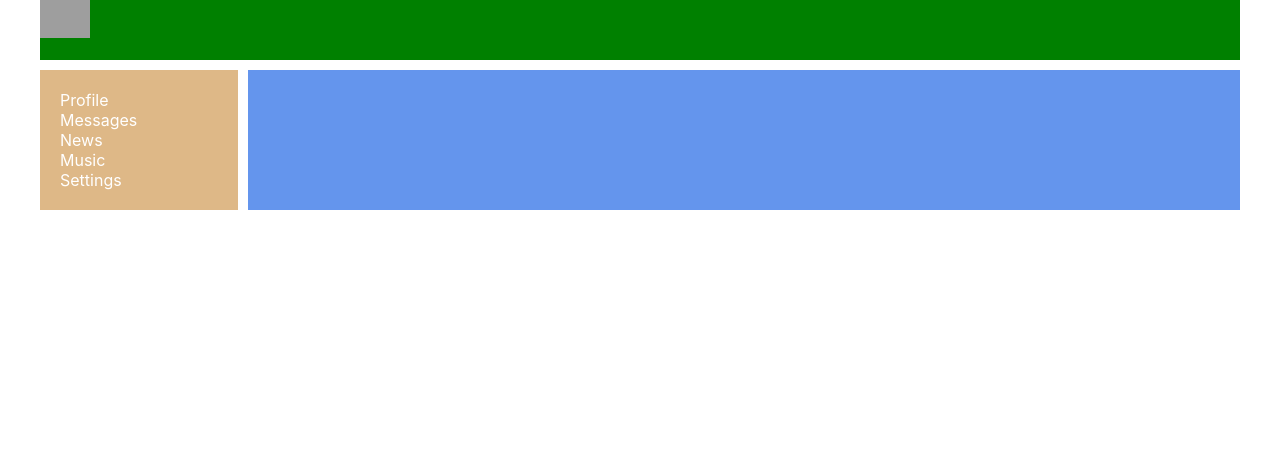
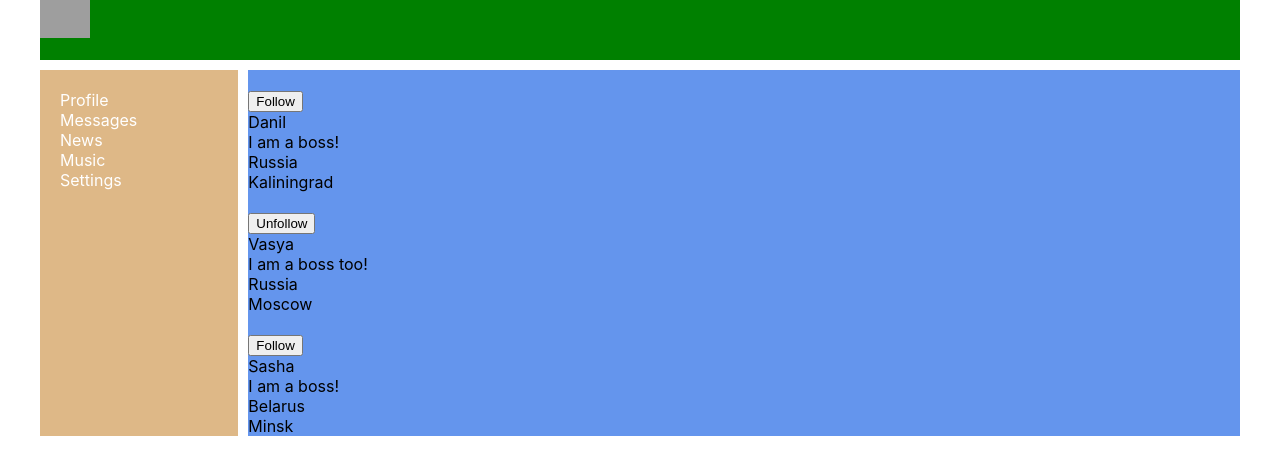
Before and after one commit to Vegeleee/react-social-network, a React (Create React App) app: page /users in a window 1280 px wide. Shown: the top 474 px of the page. Built offline with nearby package versions, Linux system fonts and the light colour scheme; grey boxes are pictures that could not be loaded.

Commit message:
usersPage

```diff
--- a/src/App.js
+++ b/src/App.js
@@ -9,8 +9,9 @@ import Music from './components/Music/Music';
 import Settings from './components/Settings/Settings';
 import {Route} from 'react-router-dom';
 import DialogsContainer from './components/Dialogs/DialogsContainer';
+import UsersContainer from './components/Users/UsersContainer';
 
-const App = (props) => {
+const App = () => {
 	return (
 		<div className='app-wrapper'>
 			<Header />
@@ -22,6 +23,9 @@ const App = (props) => {
 				<Route path='/dialogs'
 					render={() => <DialogsContainer />} />
 
+				<Route path='/users'
+					render={() => <UsersContainer />} />
+
 				<Route path='/news' component={News} />
 				<Route path='/music' component={Music} />
 				<Route path='/settings' component={Settings} />
--- /dev/null
+++ b/src/components/Users/Users.jsx
@@ -0,0 +1,37 @@
+import React from 'react';
+
+const Users = ({users, follow, unfollow}) => {
+	return (
+		<div>
+			{
+				users.map(u =>
+					<div key={u.id}>
+						<div>
+							<div>
+								<img />
+							</div>
+							<div>
+								{
+									u.followed ?
+										<button onClick={() => unfollow(u.id)}>Unfollow</button> :
+										<button onClick={() => follow(u.id)}>Follow</button>
+								}
+							</div>
+						</div>
+						<div>
+							<div>{u.fullName}</div>
+							<div>{u.status}</div>
+						</div>
+						<div>
+							<div>{u.location.country}</div>
+							<div>{u.location.city}</div>
+						</div>
+					</div>
+
+				)
+			}
+		</div>
+	);
+};
+
+export default Users;
--- /dev/null
+++ b/src/components/Users/UsersContainer.jsx
@@ -0,0 +1,24 @@
+import React from 'react';
+import {connect} from 'react-redux';
+import Users from './Users';
+import { followAC, unfollowAC, setUsersAC } from '../../redux/users-reducer';
+
+const mapStateToProps = state =>
+	({
+		users: state.usersPage.users
+	});
+
+const mapDispatchToProps = dispatch =>
+	({
+		follow(userId) {
+			dispatch(followAC(userId));
+		},
+		unfollow(userId) {
+			dispatch(unfollowAC(userId));
+		},
+		setUsers(users) {
+			dispatch(setUsersAC(users));
+		}
+	});
+
+export default connect(mapStateToProps, mapDispatchToProps)(Users);
--- a/src/redux/dialogs-reducer.js
+++ b/src/redux/dialogs-reducer.js
@@ -22,7 +22,7 @@ const initialState = {
 
 const dialogsReducer = (state = initialState, action) => {
 	switch (action.type) {
-		case (SEND_MESSAGE):
+		case SEND_MESSAGE:
 			let newMessage = {
 				id: state.messages.length + 1,
 				message: state.newMessageText
@@ -34,7 +34,7 @@ const dialogsReducer = (state = initialState, action) => {
 				newMessageText: ''
 			});
 
-		case (UPDATE_NEW_MESSAGE_TEXT):
+		case UPDATE_NEW_MESSAGE_TEXT:
 			return ({
 				...state,
 				newMessageText: action.newText
--- a/src/redux/profile-reducer.js
+++ b/src/redux/profile-reducer.js
@@ -11,7 +11,7 @@ const initialState = {
 
 const profileReducer = (state = initialState, action) => {
 	switch (action.type) {
-		case (ADD_POST):
+		case ADD_POST:
 			let newPost = {
 				id: state.posts.length + 1,
 				message: state.newPostText,
@@ -24,7 +24,7 @@ const profileReducer = (state = initialState, action) => {
 				newPostText: ''
 			});
 
-		case (UPDATE_NEW_POST_TEXT):
+		case UPDATE_NEW_POST_TEXT:
 			return ({
 				...state,
 				newPostText: action.newText
--- a/src/redux/store.js
+++ b/src/redux/store.js
@@ -1,10 +1,12 @@
 import { createStore, combineReducers } from "redux";
 import profileReducer from "./profile-reducer";
 import dialogsReducer from "./dialogs-reducer";
+import usersReducer from "./users-reducer";
 
 let reducers = combineReducers({
 	profilePage: profileReducer,
-	dialogsPage: dialogsReducer
+	dialogsPage: dialogsReducer,
+	usersPage: usersReducer
 });
 
 let store = createStore(reducers);
--- /dev/null
+++ b/src/redux/users-reducer.js
@@ -0,0 +1,63 @@
+const FOLLOW = 'FOLLOW';
+const UNFOLLOW = 'UNFOLLOW';
+const SET_USERS = 'SET_USERS';
+
+const initialState = {
+	users: [
+		{id: 1, followed: false, fullName: 'Danil', status: 'I am a boss!', location: {city: 'Kaliningrad', country: 'Russia'} },
+		{id: 2, followed: true, fullName: 'Vasya', status: 'I am a boss too!', location: {city: 'Moscow', country: 'Russia'} },
+		{id: 3, followed: false, fullName: 'Sasha', status: 'I am a boss!', location: {city: 'Minsk', country: 'Belarus'} }
+	]
+};
+
+const usersReducer = (state = initialState, action) => {
+	switch (action.type) {
+		case FOLLOW:
+			return ({
+				...state,
+				users: state.users.map( u =>
+					(u.id == action.userId) ?
+						({...u, followed: !u.followed}) :
+						u
+				)
+			});
+
+		case UNFOLLOW:
+			return ({
+				...state,
+				users: state.users.map( u =>
+					(u.id == action.userId) ?
+						({...u, followed: !u.followed}) :
+						u
+				)
+			});
+
+		case SET_USERS:
+			return ({
+				...state,
+				users: action.users
+			});
+
+		default:
+			return state;
+	}
+};
+
+export const followAC = userId =>
+	({
+		type: FOLLOW,
+		userId
+	});
+
+export const unfollowAC = userId =>
+	({
+		type: UNFOLLOW,
+		userId
+	});
+export const setUsersAC = users =>
+	({
+		tupe: SET_USERS,
+		users
+	});
+
+export default usersReducer;
```
